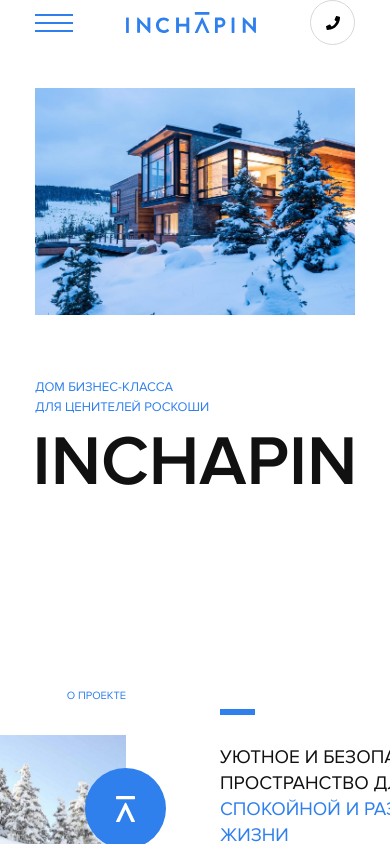
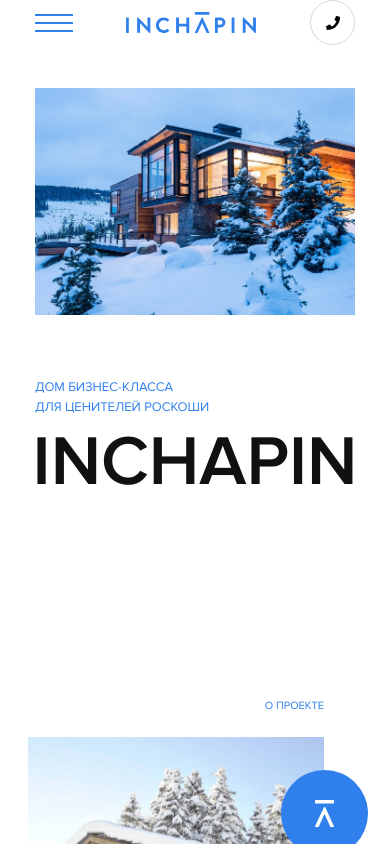
Before and after one commit to AntonAAMain/semprogroup, a Next.js app: page / in a window 390 px wide. Built offline with nearby package versions, Linux system fonts and the light colour scheme.

Commit message:
added adaptive to secondary block

```diff
--- a/src/components/widgets/Secondary/Description/Description.module.scss
+++ b/src/components/widgets/Secondary/Description/Description.module.scss
@@ -54,6 +54,11 @@
   @media screen and (max-width: 1024px) {
     margin-bottom: 20px;
   }
+
+  @media screen and (max-width: 768px) {
+    font-size: 16px;
+    margin-bottom: 40px;
+  }
 }
 
 .mainText_primary {
@@ -70,6 +75,10 @@
 
   @media screen and (max-width: 1024px) {
     width: 334px;
+  }
+
+  @media screen and (max-width: 768px) {
+    width: 320px;
   }
 }
 
@@ -119,6 +128,10 @@
   @media screen and (max-width: 1024px) {
     margin-bottom: 30px;
   }
+
+  @media screen and (max-width: 768px) {
+    font-size: 11px;
+  }
 }
 
 .secondaryText_highlighted {
--- a/src/components/widgets/Secondary/Description/ProjectVideo/ProjectVideo.module.scss
+++ b/src/components/widgets/Secondary/Description/ProjectVideo/ProjectVideo.module.scss
@@ -11,6 +11,10 @@
 
   @media screen and (max-width: 1281px) {
     gap: 20px;
+  }
+
+  @media screen and (max-width: 768px) {
+    gap: 14px;
   }
 }
 
@@ -27,6 +31,11 @@
   @media screen and (max-width: 1281px) {
     width: 133px;
     height: 133px;
+  }
+
+  @media screen and (max-width: 768px) {
+    width: 131px;
+    height: 131px;
   }
 }
 
@@ -80,6 +89,11 @@
   @media screen and (max-width: 1281px) {
     width: 69px;
   }
+
+  @media screen and (max-width: 768px) {
+    width: 59px;
+    margin-left: 10px;
+  }
 }
 
 .videoPreviewCircle {
--- a/src/components/widgets/Secondary/House/House.module.scss
+++ b/src/components/widgets/Secondary/House/House.module.scss
@@ -16,6 +16,11 @@
   @media screen and (max-width: 1024px) {
     width: 290px;
     height: 408px;
+  }
+
+  @media screen and (max-width: 7684px) {
+    width: 296px;
+    height: 420px;
   }
 }
 
@@ -51,6 +56,13 @@
     top: 59px;
     left: 249px;
   }
+
+  @media screen and (max-width: 768px) {
+    width: 87px;
+    height: 87px;
+    top: 61px;
+    left: 253px;
+  }
 }
 
 .img {
@@ -71,6 +83,11 @@
   @media screen and (max-width: 1024px) {
     width: 19px;
     height: 26px;
+  }
+
+  @media screen and (max-width: 768px) {
+    width: 20px;
+    height: 27px;
   }
 }
 
@@ -93,4 +110,8 @@
     top: -20px;
     font-size: 11px;
   }
+
+  @media screen and (max-width: 768px) {
+    top: -10px;
+  }
 }
--- a/src/components/widgets/Secondary/Secondary.module.scss
+++ b/src/components/widgets/Secondary/Secondary.module.scss
@@ -16,4 +16,9 @@
   @media screen and (max-width: 1024px) {
     gap: 94px;
   }
+
+  @media screen and (max-width: 768px) {
+    gap: 40px;
+    flex-direction: column;
+  }
 }
```
